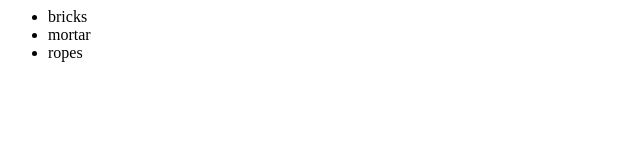
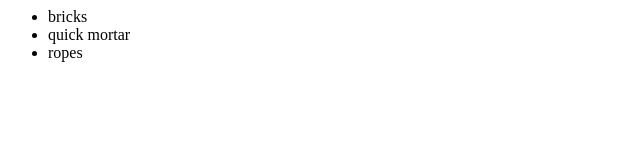
Before and after one commit to anandsingh1311/gittutorial, a plain HTML site: page index.html in a window 1280 px wide. Shown: the full height of the page, 0-640 px from the left. Drawn offline with Linux system fonts and the light colour scheme.

Commit message:
mortar now is quick

```diff
--- a/index.html
+++ b/index.html
@@ -6,7 +6,7 @@
 	<div>
 		<ul>
 			<li>bricks</li>
-			<li>mortar</li>
+			<li>quick mortar</li>
 			<li>ropes</li>
 		</ul>
 	</div>
```
